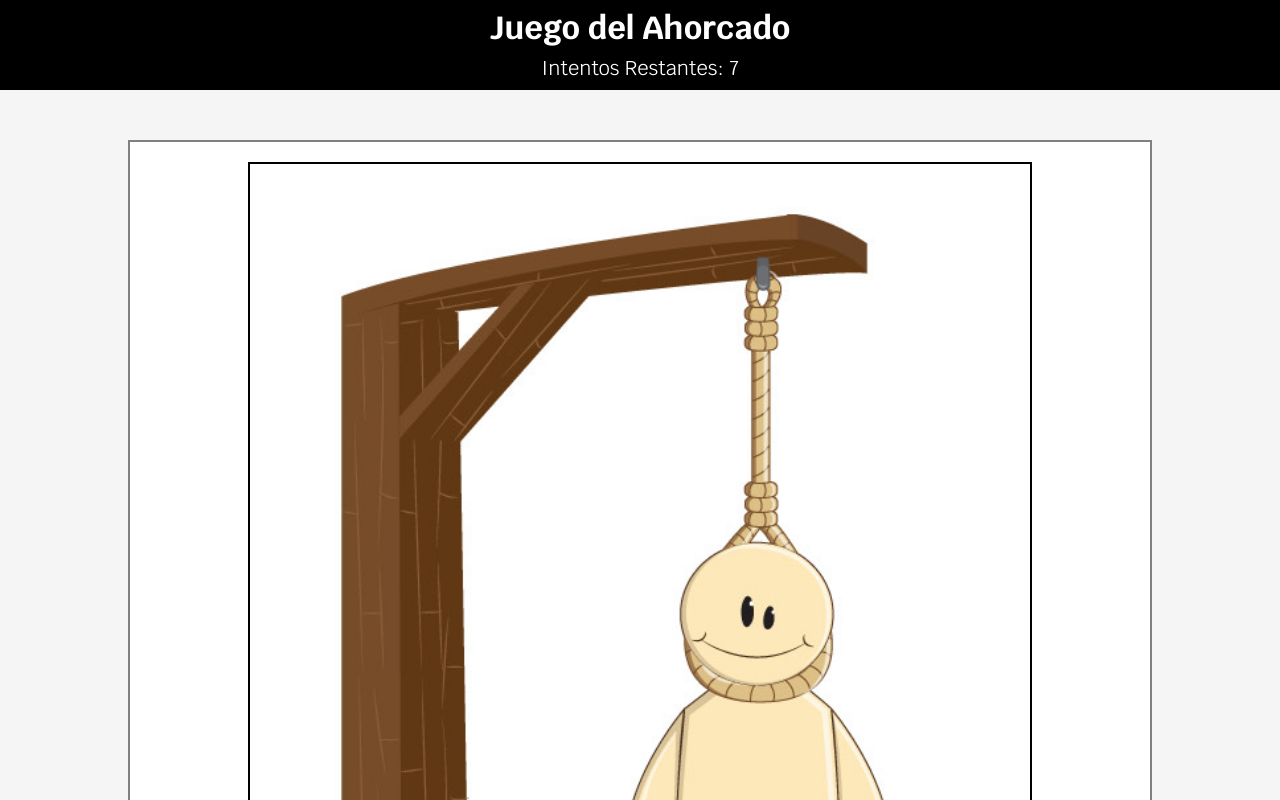
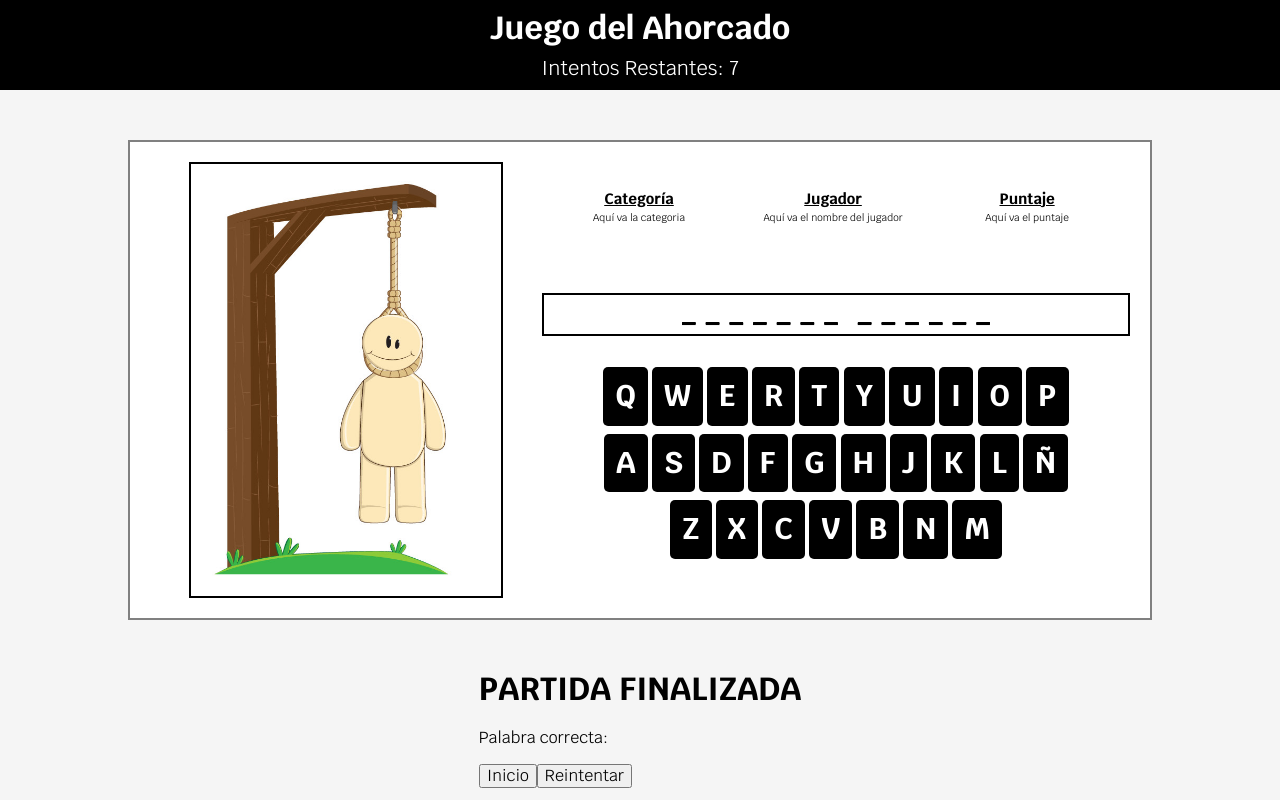
Before and after one commit to vickysaldivia/Juego-Ahorcado---Vaccaro-Saldivia, a plain HTML site: page juego.html in a window 1280 px wide. Shown: the top 800 px of the page. Drawn offline with Linux system fonts and the light colour scheme.

Commit message:
parte 2 CSS terminada

```diff
--- a/css/styleJuego.css
+++ b/css/styleJuego.css
@@ -5,6 +5,8 @@
     --negro: #000000;
     --grisClaro: #edeef6;
     --gris: rgb(128, 128, 128);
+    --verde: #69B61B;
+    --verdeClaro: #7DB445;
 
 }
 
@@ -82,39 +84,49 @@ h1, h2, h3, p {
     background-color: var(--blanco);
     border: 2px solid var(--gris);
     padding: 1rem;
-    display: grid;
-    grid-template-rows: 0.4fr 0.2fr 0.15fr 0.25fr;
 }
 @media (min-width: 768px) {
     #pantallaJuego {
         margin-top: 5rem;
         padding: 2rem;
         width: 80%;
-        height: unset;
+        height: auto;
+        display: grid;
+        grid-template-rows: .2fr .2fr .6fr;
+        grid-template-columns: .4fr .6fr;
     }
 }
+
 /* imagen container */
-.imagenAhorcado-container {
-    grid-row: 1/2;
-    display: flex;
-    justify-content: center;
 
-
+@media (min-width: 768px) {
+    .imagenAhorcado-container {
+        display: flex;
+        grid-row: 1/4;
+    }
 }
 #ImagenAhorcado {
-    position:relative;
-    min-width: 50%;
+    position: relative;
     width: 80%;
     margin-bottom: 2px;
     border: 2px solid var(--negro);
+    display: flex;
+    margin: 0 auto;
 }
-
+/* imagen container ------------------------------------------------ */
 
 /* info juego */
 .infoJuego {
     display: grid;
     grid-template-columns: repeat(3, 33%);
     margin-bottom: 1rem;
+}
+
+.infoJuego__seccion {
+    display: flex;
+    flex-direction: column;
+    justify-content: center;
+    align-items: center;
 }
 .infoJuego__titulo {
     font-size: 1.5rem;
@@ -128,12 +140,24 @@ h1, h2, h3, p {
     text-align: center;
     margin: 0 1rem;
 }
+
+
+/* info juego ----------------------------------------------------- */
+
+/* botones */
 .botones-container {
     display: flex;
     flex-direction: column;
     justify-content: center;
     align-items: center;
 }
+
+@media (min-width: 768px) {
+    .botones-container {
+        grid-column: 2/3;
+    }
+}
+
 button {
     cursor: pointer;
 }
@@ -141,29 +165,54 @@ button {
     color: white;
     background-color: black;
     border: none;
-    padding: .5rem;
+    padding: .4rem;
     font-size: 2.5rem;
     margin-bottom: .8rem;
     font-weight: bold;
     border-radius: 5px;
+    transition: background-color .3s ease;
+}
+.boton:hover {
+    background-color: var(--verde);
 }
 
+@media (min-width: 768px) {
+    .boton {
+        padding: .6rem;
+    }
+}
+@media (min-width: 1100px) {
+    .boton {
+        padding: 1.2rem;
+        font-size: 3rem;
 
-
-
+    }
+}
+/* botones ---------------------------------------------------- */
 
 /* Espacio de la palabra a adivinar */
+@media (min-width: 1000px) {
+    .palabraInfo {
+        display:flex;
+        flex-direction: column;
+        justify-content: end;
 
+    }
+    #palabra {
+        margin: 0;
+    }
+}
 #palabra {
     padding: .8rem;
     margin-top: 0;
     text-transform: uppercase;
     text-align: center;
+    justify-content: center;
     font-weight: bold;
     border: 2px solid black;
 
+
 }
-
 #palabra span {
     vertical-align: bottom;
     font-size: 2rem;
@@ -172,12 +221,9 @@ button {
     margin: 0 5px;
 }
 /* espacio de la palabra a adivinar ----------------------------- */
+/* pantalla juego  ------------------------------------------------ */
 
-/*
-#recuadroInferior {
-    text-align: center;
-    width: 100%;
-}
+
 
 
 /* #acierto {
@@ -188,83 +234,10 @@ button {
     margin:0;
     font-style: italic;
 } */
-/*
-#fondoOscuro {
-    position: fixed;
-    top: 0;
-    left: 0;
-    width: 100%;
-    height: 100%;
-    background-color: rgba(0, 0, 0, 0.5);
-    z-index: 999;
-    display: none;
-}
-.popup {
-    width: 40%;
-   /* display:inline-block; */
-    display: none;
-    position: fixed;
-    top: 40%;
-    left: 50%;
-    transform: translate(-50%, -50%);
-    background-color: #fff;
-    padding: 20px;
-    border-radius: 5px;
-    box-shadow: 0 0 10px rgba(0, 0, 0, 0.3);
-    z-index: 1000;
-}
 
-#finPartida{
-    font-size: 3rem;
 
-    padding: 6px;
-    margin-bottom: 12px;
-    text-align: center;
-}
 
-#textoFinal p{
-    display: inline;
-}
 
-#msgFinal {
-    font-style: italic;
-    font-weight: bolder;
-    font-size: 1.5rem;
-    text-align: center;
-}
-
-#botonesPopUp{
-    text-align: center;
-    padding: 8px;
-}
-#botonesPopUp button{
-    font-size: 100%;
-    padding: 10px;
-    border-radius: 10px;
-    width: 40%;
-    justify-content: center;
-}
-#Inicio{
-    background-color: blue;
-    color: white;
-    margin: 10px;
-}
-#Reintentar{
-        margin: 10px;
-}
-
-#footer {
-    background: rgb(0, 0, 0);
-    padding: 10px;
-    text-align: center;
-    max-height: 5.5rem;
-    color: white;
-    width: 100%;
-} */
-
-/* h1 { PENDIENTE DE ARRGLAR
-    margin: 0;
-} */
 
 .motivacion {
     display:none;
--- a/juego.html
+++ b/juego.html
@@ -27,27 +27,27 @@
 
 
         <div class="infoJuego">
-            <div class="categoria">
+            <div class="infoJuego__seccion">
                 <h2 class="infoJuego__titulo">Categoría</h2>
                 <p class="infoJuego__texto">Aquí va la categoria</p>
 
             </div>
-            <div class="categoria">
+            <div class="infoJuego__seccion">
                 <h2 class="infoJuego__titulo">Jugador</h2>
                 <p class="infoJuego__texto">Aquí va el nombre del jugador</p>
             </div>
-            <div class="categoria">
+            <div class="infoJuego__seccion">
                 <h2 class="infoJuego__titulo">Puntaje</h2>
                 <p class="infoJuego__texto">Aquí va el puntaje</p>
             </div>
         </div>
 
-        <!-- <div class="palabraInfo"> -->
+        <div class="palabraInfo">
             <div class="motivacion">
                 <h3 id="acierto">Bien!</h3>
             </div>
             <p id="palabra"></p>
-        <!-- </div> -->
+        </div>
 
         <div id="botones" class="botones-container">
             <div class="seccion-contenedor">
```
